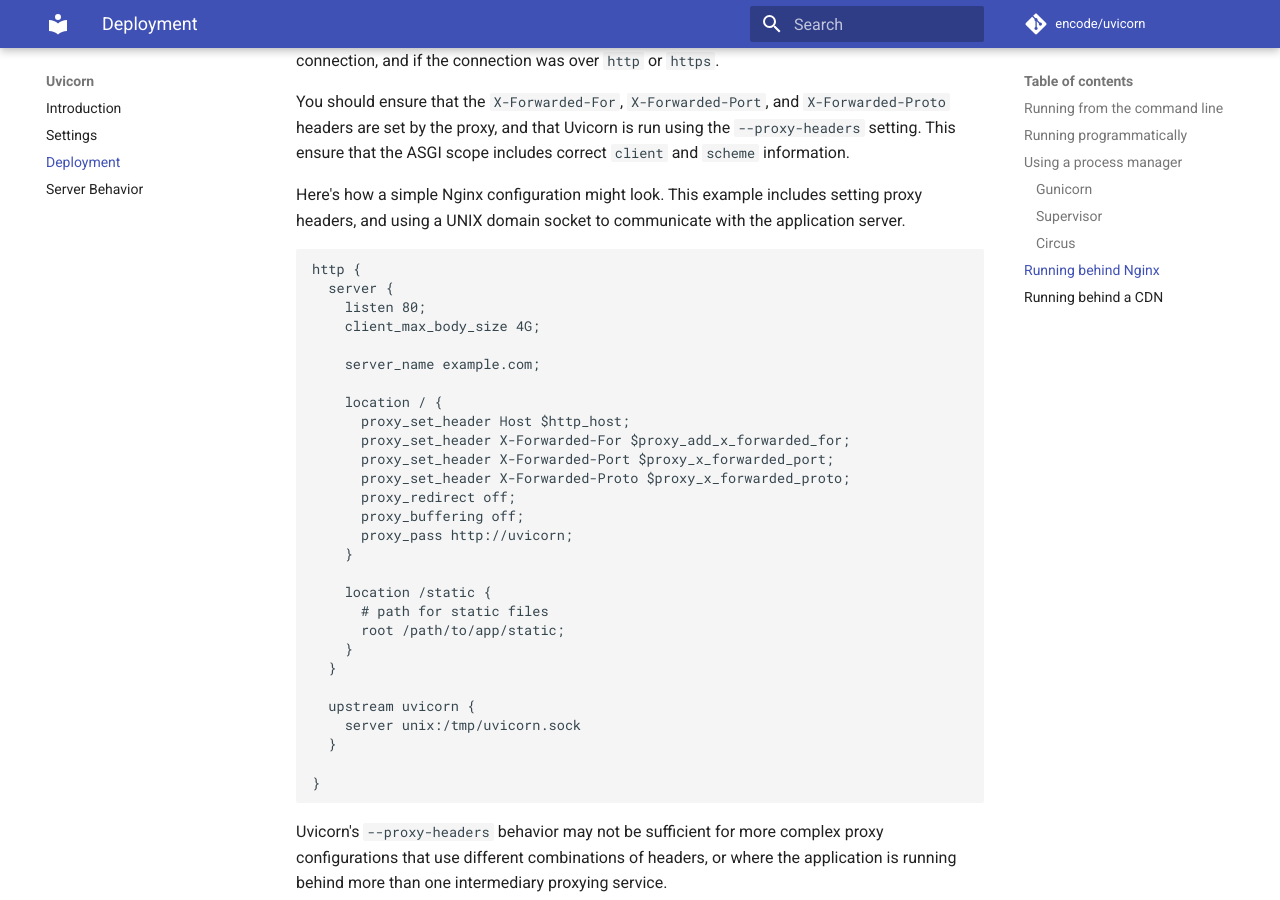
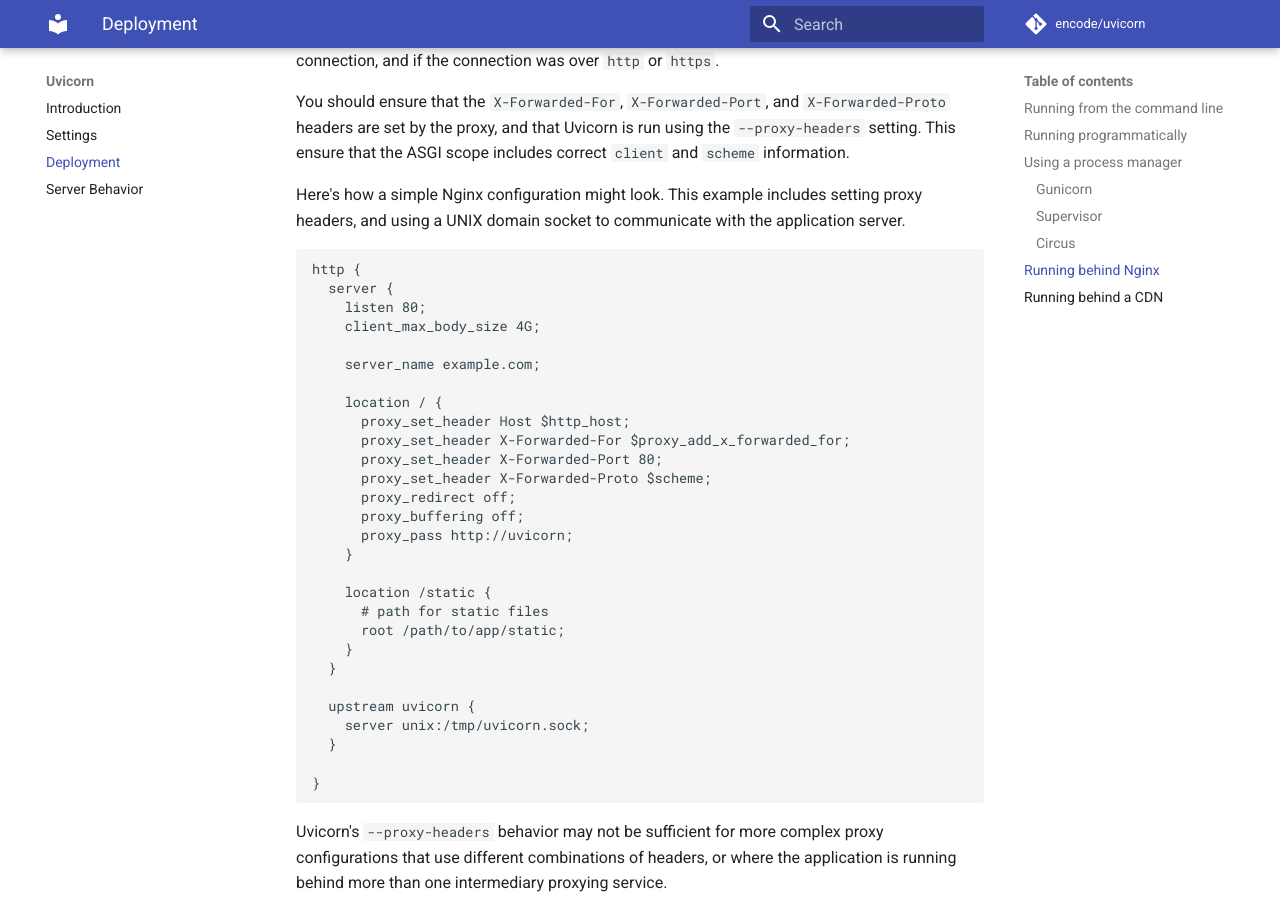
Before and after one commit to encode/uvicorn, an MkDocs documentation site: the page built from docs/deployment.md, in a window 1280 px wide and 900 px high, scrolled down 4060 px. Built offline with MkDocs 1.6.1 and Material for MkDocs 9.7.7, drawn with Linux system fonts in a browser that asks for light colours; comment, search, counter and statistics services are not loaded; old or Windows-style settings are respelled for this version of MkDocs.

Commit message:
Fix sample nginx conf block

```diff
--- a/docs/deployment.md
+++ b/docs/deployment.md
@@ -178,8 +178,8 @@
     location / {
       proxy_set_header Host $http_host;
       proxy_set_header X-Forwarded-For $proxy_add_x_forwarded_for;
-      proxy_set_header X-Forwarded-Port $proxy_x_forwarded_port;
-      proxy_set_header X-Forwarded-Proto $proxy_x_forwarded_proto;
+      proxy_set_header X-Forwarded-Port 80;
+      proxy_set_header X-Forwarded-Proto $scheme;
       proxy_redirect off;
       proxy_buffering off;
       proxy_pass http://uvicorn;
@@ -192,7 +192,7 @@
   }
 
   upstream uvicorn {
-    server unix:/tmp/uvicorn.sock
+    server unix:/tmp/uvicorn.sock;
   }
 
 }
```
